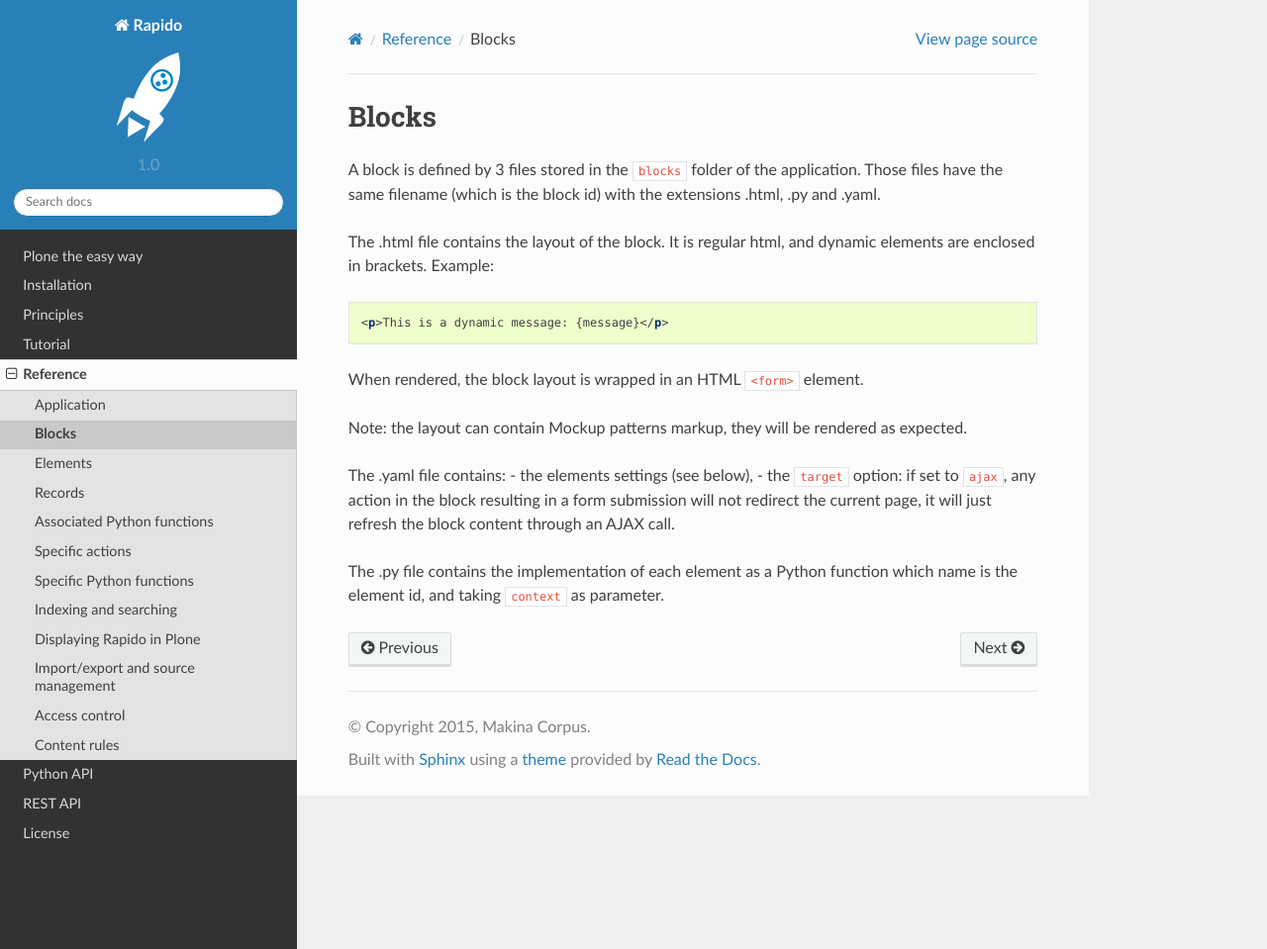
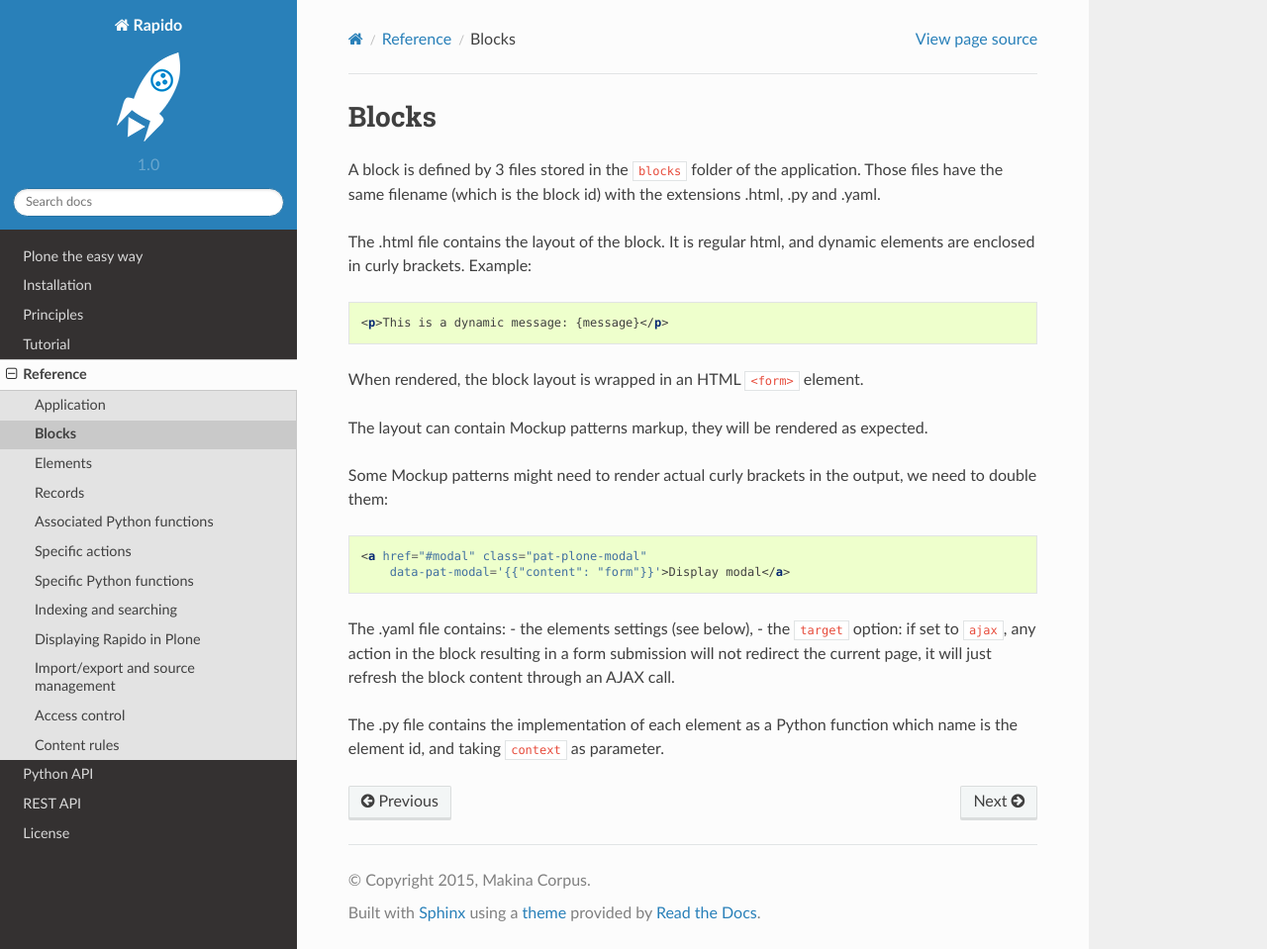
Before and after one commit to collective/rapido.plone, a Sphinx documentation site: the page built from docs/reference/blocks.rst, in a window 1280 px wide and 959 px high. Shown: the whole window at 99% size. Built offline with Sphinx 7.4.7 and the Read the Docs theme 2.0.0, drawn with Linux system fonts in a browser that asks for light colours.

Commit message:
document curly escaping

```diff
--- a/docs/reference/blocks.rst
+++ b/docs/reference/blocks.rst
@@ -7,7 +7,7 @@ Those files have the same filename (which is the block id) with the extensions
 .html, .py and .yaml.
 
 The .html file contains the layout of the block. It is regular html, and dynamic
-elements are enclosed in brackets. Example:
+elements are enclosed in curly brackets. Example:
 
 .. code-block:: html
 
@@ -15,8 +15,16 @@ elements are enclosed in brackets. Example:
 
 When rendered, the block layout is wrapped in an HTML ``<form>`` element.
 
-Note: the layout can contain Mockup patterns markup, they will be rendered as
+The layout can contain Mockup patterns markup, they will be rendered as
 expected.
+
+Some Mockup patterns might need to render actual curly brackets in the output,
+we need to double them:
+
+.. code-block:: html
+
+    <a href="#modal" class="pat-plone-modal"
+        data-pat-modal='{{"content": "form"}}'>Display modal</a>
 
 The .yaml file contains:
 - the elements settings (see below),
```
